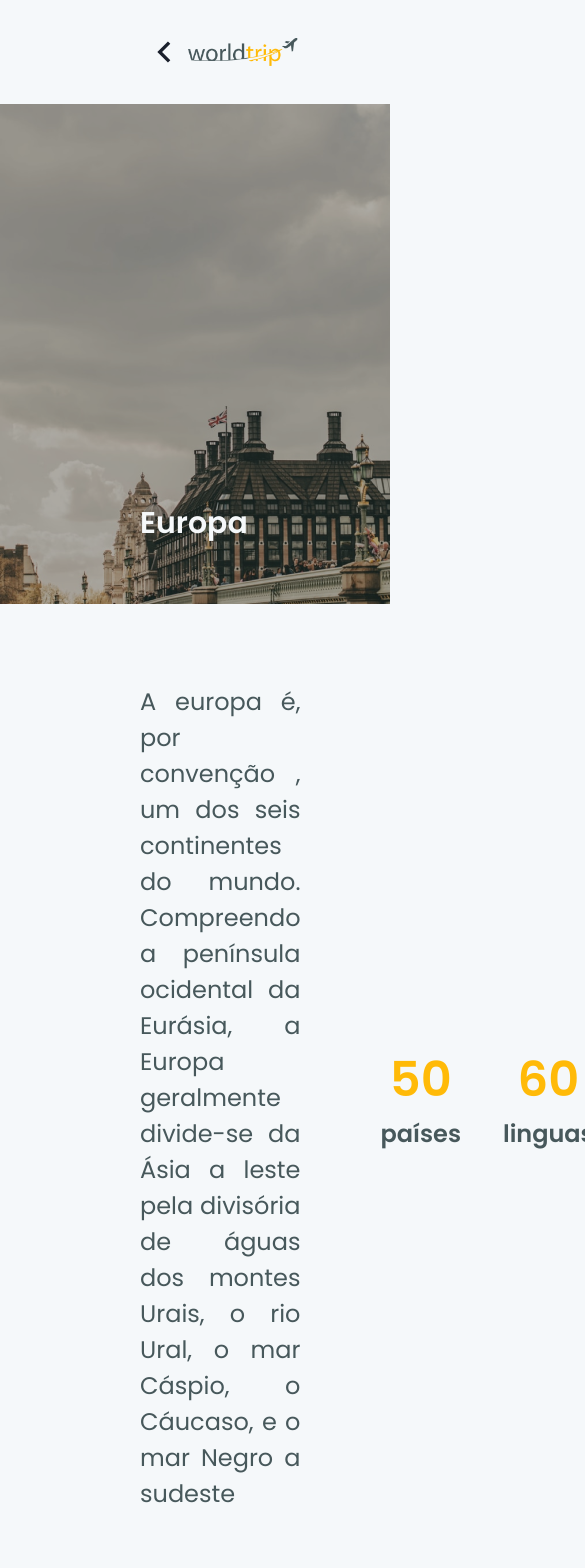
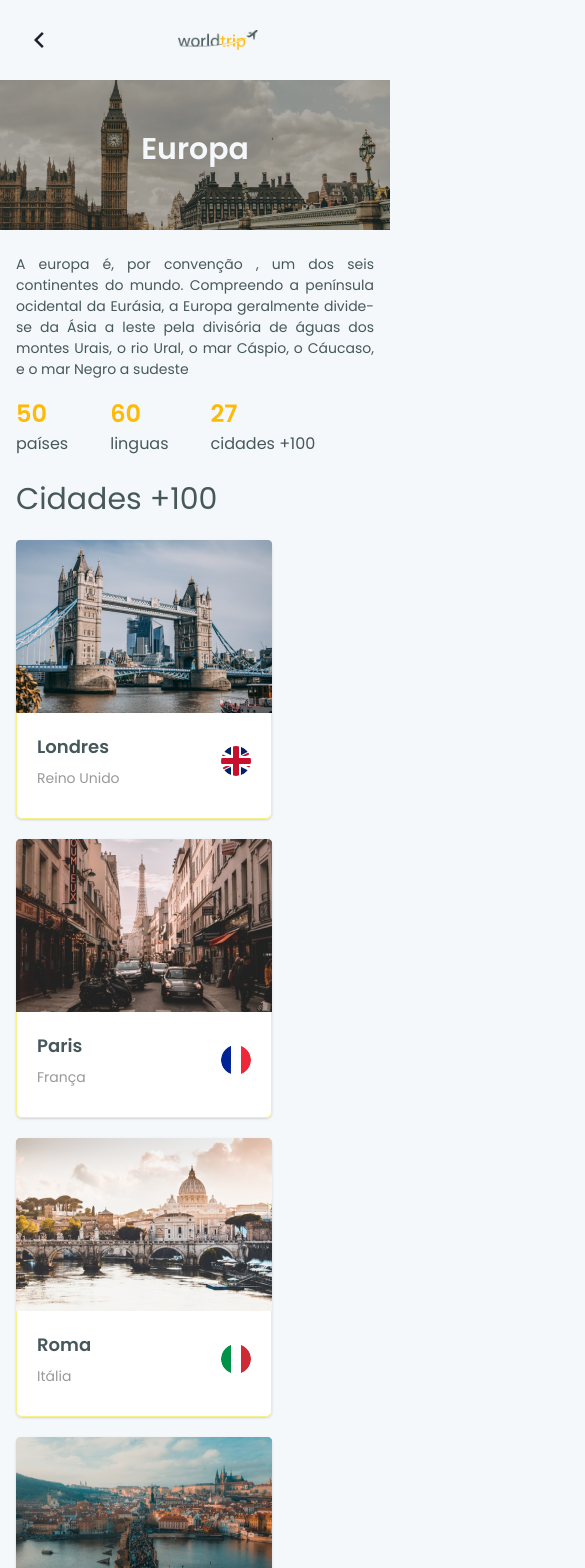
Before and after one commit to zJoaoMarcos/worldtrip, a Next.js app: page /europa in a window 390 px wide. Shown: the top 1568 px of the page, 585 px wide, since content can reach past the window. Built offline with nearby package versions, Linux system fonts and the light colour scheme.

Commit message:
adding responsiveness

```diff
--- a/src/components/CitiesPlusHundred/index.tsx
+++ b/src/components/CitiesPlusHundred/index.tsx
@@ -13,17 +13,24 @@ interface CitiesPlusHundredProps {
 
 export function CitiesPlusHundred({ cities }: CitiesPlusHundredProps) {
   return (
-    <Flex w="100%" maxW="1440px" px="8.75rem" mb="20" flexDir="column">
+    <Flex
+      w="100%"
+      maxW="1440px"
+      px={{ base: "1rem", md: "8.75rem" }}
+      mb="20"
+      flexDir="column"
+      alignItems="start"
+    >
       <Heading as="h4" color="gray.700" fontWeight="normal">
         Cidades +100
       </Heading>
 
       <SimpleGrid
         w="full"
-        columns={4}
-        spacingY="3rem"
-        spacingX="2.8125rem"
-        mt="2.5rem"
+        columns={{ base: 1, sm: 2, lg: 4 }}
+        spacingY={{ base: "1.25rem", md: "3rem" }}
+        spacingX={{ base: 0, md: "2.8125rem" }}
+        mt={{ base: "1.25rem", md: "2.5rem" }}
       >
         {cities.map((city) => (
           <CityCard key={city.id} city={city} />
--- a/src/components/ContinentBanner/index.tsx
+++ b/src/components/ContinentBanner/index.tsx
@@ -1,4 +1,4 @@
-import { Box, Flex, Heading } from "@chakra-ui/react";
+import { Flex, Heading } from "@chakra-ui/react";
 
 interface ContinentBannerProps {
   bannerUrl: string;
@@ -13,16 +13,22 @@ export function ContinentBanner({ bannerUrl, name }: ContinentBannerProps) {
       backgroundRepeat="no-repeat"
       bgSize="cover"
       w="100%"
-      h="31.25rem"
-      alignItems="flex-end"
+      h={{ base: "9.375rem", md: "31.25rem" }}
+      alignItems="end"
       justifyContent="center"
-      pb="3.75rem"
     >
-      <Box w="100%" maxW="1440px" px="8.75rem">
-        <Heading color="gray.50" fontWeight="semibold">
+      <Flex
+        w="100%"
+        maxWidth="1440px"
+        alignItems={{ base: "center", md: "end" }}
+        justifyContent={{ base: "center", md: "flex-start" }}
+        pb="3.75rem"
+        pl={{ base: 0, md: "8.75rem" }}
+      >
+        <Heading maxW="1440px" color="gray.50" fontWeight="semibold">
           {name}
         </Heading>
-      </Box>
+      </Flex>
     </Flex>
   );
 }
--- a/src/components/ContinentDescription/index.tsx
+++ b/src/components/ContinentDescription/index.tsx
@@ -9,20 +9,26 @@ export function ContinentDescription({
 }: ContinentDescriptionProps) {
   return (
     <Flex
-      flexDir="row"
+      flexDir={{ base: "column", md: "row" }}
       alignItems="center"
       justifyContent="space-between"
-      gap="20"
+      gap={{ base: "1rem", md: "20" }}
       w="100%"
-      px="8.75rem"
+      px={{ base: "1rem", md: "8.75rem" }}
       maxW="1440px"
-      my="5rem"
+      my={{ base: "1.5rem", md: "5rem" }}
     >
-      <Text maxW="37.5rem" textAlign="justify" fontSize="2xl">
-        {description}
-      </Text>
+      <Box maxW="37.5rem">
+        <Text textAlign="justify" fontSize="0.875rem">
+          {description}
+        </Text>
+      </Box>
 
-      <HStack w="490px" spacing="2.625rem" mr="10">
+      <HStack
+        w={{ base: "full", md: "30.625rem" }}
+        spacing="2.625rem"
+        mr={{ base: "0", md: "10" }}
+      >
         <Highlight amount={50} data="países" />
         <Highlight amount={60} data="linguas" />
         <Highlight amount={27} data="cidades +100" />
@@ -38,11 +44,23 @@ interface HighlightProps {
 
 function Highlight({ amount, data }: HighlightProps) {
   return (
-    <Box display="flex" flexDir="column" alignItems="center">
-      <Text fontSize="5xl" color="yellow.500" fontWeight="semibold">
+    <Box
+      display="flex"
+      flexDir="column"
+      alignItems={{ base: "start", md: "center" }}
+    >
+      <Text
+        fontSize={{ base: "1.5rem", md: "5xl" }}
+        color="yellow.500"
+        fontWeight="semibold"
+      >
         {amount}
       </Text>
-      <Text fontSize="2xl" color="gray.700" fontWeight="semibold">
+      <Text
+        fontSize={{ base: "1rem", md: "2xl" }}
+        color="gray.700"
+        fontWeight={{ base: "normal", md: "semibold" }}
+      >
         {data}
       </Text>
     </Box>
--- a/src/components/Header/index.tsx
+++ b/src/components/Header/index.tsx
@@ -1,17 +1,18 @@
-import { Flex, IconButton, Image } from "@chakra-ui/react";
+import { Flex, IconButton, Image, useBreakpointValue } from "@chakra-ui/react";
 import { useRouter } from "next/router";
 
 import { RiArrowLeftSLine } from "react-icons/ri";
 
 export function Header() {
   const { asPath, push } = useRouter();
+  const isWideScreenVersion = useBreakpointValue({ base: 30, md: 40 });
   const isHomePage = asPath !== "/";
 
   return (
     <Flex
       w="100%"
       maxW="1440px"
-      px="8.75rem"
+      px={{ base: "1rem", md: "8.75rem" }}
       py="7"
       flexDir="row"
       alignItems="center"
@@ -19,17 +20,22 @@ export function Header() {
       {isHomePage && (
         <IconButton
           aria-label="back-home"
-          size="lg"
+          size={{ base: "xs", sm: "lg" }}
           bg="transparent"
           _hover={{ bg: "transparent", color: "yellow.500" }}
-          icon={<RiArrowLeftSLine size={40} />}
+          icon={<RiArrowLeftSLine size={isWideScreenVersion} />}
           onClick={() => {
             push("/");
           }}
         />
       )}
 
-      <Image src="/logo.png" alt="logo do worldtrip" w="11.5rem" mx="auto" />
+      <Image
+        src="/logo.png"
+        alt="logo do worldtrip"
+        w={{ base: "5rem", md: "11.5rem" }}
+        mx="auto"
+      />
     </Flex>
   );
 }
```
